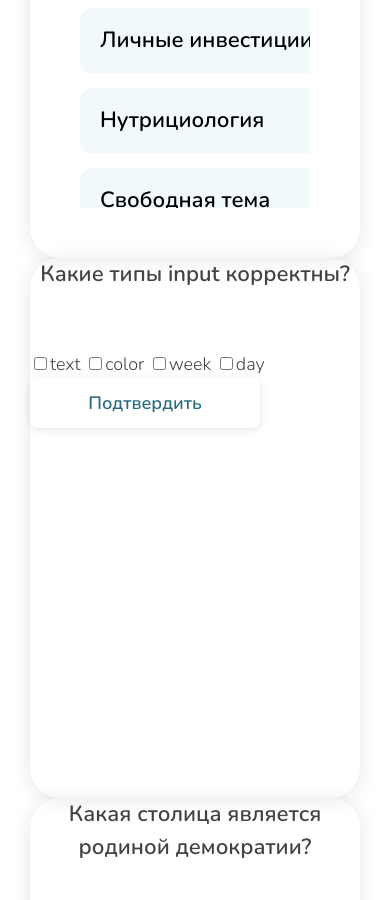
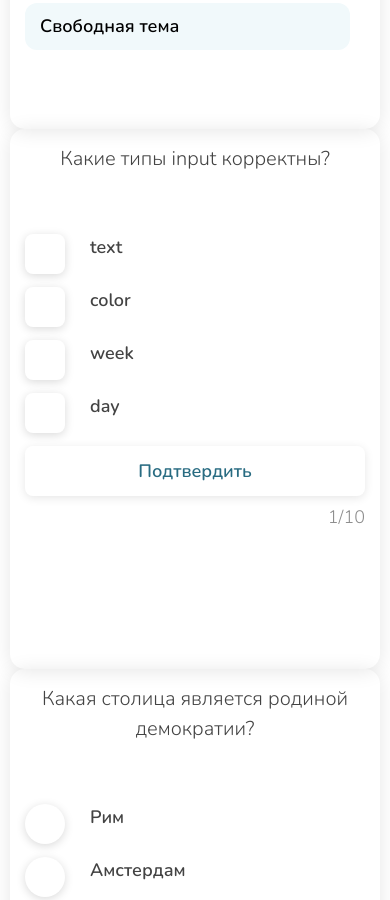
Before and after one commit to nos64/methed_quiz, a plain HTML site: page index.html in a window 390 px wide. Shown: the part 610-1510 px from the top of the page. Drawn offline with Linux system fonts and the light colour scheme.

Commit message:
finish second day

```diff
--- a/style/style.css
+++ b/style/style.css
@@ -3,6 +3,7 @@
   font-family: 'Nunito';
   font-style: normal;
   font-weight: 300;
+  font-display: swap;
   src: local(''),
        url('../fonts/nunito-v20-latin_cyrillic-300.woff2') format('woff2'), /* Chrome 26+, Opera 23+, Firefox 39+ */
        url('../fonts/nunito-v20-latin_cyrillic-300.woff') format('woff'); /* Chrome 6+, Firefox 3.6+, IE 9+, Safari 5.1+ */
@@ -12,6 +13,7 @@
   font-family: 'Nunito';
   font-style: normal;
   font-weight: 600;
+  font-display: swap;
   src: local(''),
        url('../fonts/nunito-v20-latin_cyrillic-600.woff2') format('woff2'), /* Chrome 26+, Opera 23+, Firefox 39+ */
        url('../fonts/nunito-v20-latin_cyrillic-600.woff') format('woff'); /* Chrome 6+, Firefox 3.6+, IE 9+, Safari 5.1+ */
@@ -21,6 +23,7 @@
   font-family: 'Nunito';
   font-style: normal;
   font-weight: 900;
+  font-display: swap;
   src: local(''),
        url('../fonts/nunito-v20-latin_cyrillic-900.woff2') format('woff2'), /* Chrome 26+, Opera 23+, Firefox 39+ */
        url('../fonts/nunito-v20-latin_cyrillic-900.woff') format('woff'); /* Chrome 6+, Firefox 3.6+, IE 9+, Safari 5.1+ */
@@ -90,8 +93,8 @@ button {
 }
 
 .main__subtitle {
-  font-weight: 600;
-  font-size: 22px;
+  font-weight: 300;
+  font-size: 26px;
   text-align: center;
   margin-bottom: 60px;
 }
@@ -111,6 +114,14 @@ button {
   box-shadow: 0px 2px 10px rgba(0, 0, 0, 0.1);
   border: none;
   border-radius: 8px;
+  display: block;
+  margin: 0 auto;
+  transition: all .3s ease;
+}
+
+.main__btn:hover {
+  background-color: #296C82;
+  color: #FFF;
 }
 
 .selection {
@@ -122,6 +133,16 @@ button {
   flex-direction: column;
   overflow-y: auto;
   max-height: 100%;
+  scrollbar-width: thin;
+}
+
+.selection__list::-webkit-scrollbar {
+  width: 6px;
+}
+
+.selection__list::-webkit-scrollbar-thumb {
+  background-color: rgba(140, 140, 140, 0.1);
+  border-radius: 8px;
 }
 
 .selection__item {
@@ -135,7 +156,7 @@ button {
 
 .selection__theme {
   width: 100%;
-  min-width: 520px;
+  max-width: 520px;
   background-color: #F1F9FB;
   border-radius: 12px;
   font-weight: 600;
@@ -144,6 +165,12 @@ button {
   border: none;
   padding: 16px 20px;
   overflow: hidden;
+  transition: all .3s ease;
+}
+
+.selection__theme:hover {
+  background-color: #296C82;
+  color: #FFF;
 }
 
 .selection__theme:not(:last-child) {
@@ -151,7 +178,7 @@ button {
 }
 
 .selection__result {
-  max-width: 63px;
+  width: min-content;
 }
 
 .selection__result-ratio {
@@ -170,3 +197,256 @@ button {
   color: #8C8C8C;
   text-align: center;
 }
+
+.main__box_question {
+  padding: 60px 120px;
+  height: auto;
+  min-height: 540px;
+}
+
+.main__form-question {
+  position: relative;
+}
+
+.main__form-question::after {
+  content: attr(data-count);
+  position: absolute;
+  bottom: 0;
+  right: 0;
+  font-weight: 300;
+  font-size: 18px;
+  color: #8C8C8C;
+}
+
+/*Стилизация чекбокса*/
+.answer {
+  position: relative;
+  display: block;
+  margin-bottom: 26px;
+  font-weight: 600;
+  font-size: 18px;
+  padding-left: 65px;
+}
+
+.answer__checkbox {
+  position: absolute;
+  -webkit-appearance: none;
+  -moz-appearance: none;
+  width: 40px;
+  height: 40px;
+  margin: 0 0 0 -65px;
+}
+
+.answer__checkbox::before {
+  content: '';
+  position: absolute;
+  top: 0;
+  left: 0;
+  display: block;
+  width: 40px;
+  height: 40px;
+  background-color: #FFF;
+  box-shadow: 0px 2px 10px rgba(0, 0, 0, 0.15);
+  border-radius: 8px;
+  transition: .2s ease;
+}
+
+.answer__checkbox::after {
+  content: '';
+  position:absolute;
+  top: 15px;
+  left: 12px;
+  width: 17px;
+  height: 8px;
+  border: 2px solid #434343;
+  border-top: none;
+  border-right: none;
+  transform: rotate(-45deg);
+  opacity: 0;
+  transition: .2s ease;
+}
+
+.answer__checkbox:checked::after {
+  opacity: 1;
+}
+
+.answer__checkbox:focus::before,
+.answer__checkbox:hover::before  {
+  box-shadow: 0px 2px 10px rgba(0, 0, 0, .3);
+}
+
+.answer__radio {
+  position: absolute;
+  -webkit-appearance: none;
+  -moz-appearance: none;
+  width: 40px;
+  height: 40px;
+  margin: 0 0 0 -65px;
+  display: flex;
+  align-items:center;
+  justify-content: center;
+}
+
+.answer__radio::before {
+  content: '';
+  position: absolute;
+  top: 0;
+  left: 0;
+  display: block;
+  width: 40px;
+  height: 40px;
+  background-color: #FFF;
+  box-shadow: 0px 2px 10px rgba(0, 0, 0, 0.15);
+  border-radius: 50%;
+  transition: .2s ease;
+}
+
+.answer__radio::after {
+  content: '';
+  position: relative;
+  z-index: inherit;
+  width: 14px;
+  height: 14px;
+  background-color: #434343;
+  border-radius: 50%;
+  opacity: 0;
+  transition: .2s ease;
+}
+
+.answer__radio:checked::after {
+  opacity: 1;
+}
+
+.answer__radio:focus::before,
+.answer__radio:hover::before  {
+  box-shadow: 0px 2px 10px rgba(0, 0, 0, .3);
+}
+
+
+.main__box_result {
+  padding: 60px;
+  display: flex;
+  flex-direction: column;
+  align-items:center;
+}
+
+.result__box {
+  display: flex;
+  flex-direction: column;
+  align-items:center;
+  margin-bottom: auto;
+}
+
+.result__ratio {
+  width: 127px;
+  height: 127px;
+  display: flex;
+  flex-direction: column;
+  align-items:center;
+  justify-content: center;
+  background-color:#8C8C8C;
+  border-radius:50%;
+  color: #FFF;
+  font-weight: 600;
+  font-size: 32px;
+  margin-bottom: 20px;
+}
+
+.result__ratio_1 {
+  background-color:#49F050;
+}
+
+.result__ratio_2 {
+  background-color:#EFCF24;
+}
+
+.result__ratio_3 {
+  background-color:#DC1C1C;
+}
+
+.result__text {
+  font-weight: 600;
+  font-size: 18px;
+}
+
+@media (max-width: 1024px) {
+  .selection__list {
+    padding-right: 30px;
+  }
+
+  .selection__theme {
+    font-size: 20px;
+  }
+}
+
+@media (max-width: 768px) {
+  .header__container {
+    padding: 0 20px;
+  }
+
+  .main {
+    padding: 40px 20px;
+  }
+
+  .main__title {
+    font-size: 34px;
+  }
+
+  .main__box {
+    padding: 40px;
+  }
+
+  .selection__list {
+    padding-right: 15px;
+  }
+
+  .selection__theme {
+    font-size: 18px;
+    padding: 10px 15px;
+  }
+
+  .selection__item {
+    margin-bottom: 10px;
+  }
+
+  .selection__result {
+    display: flex;
+    align-items:center;
+  }
+
+  .selection__result-text {
+    display: none;
+  }
+
+  .selection__theme:not(:last-child) {
+    margin-right: 15px;
+  }
+}
+
+@media (max-width: 560px) {
+  .main__btn:not(.result__return) {
+    margin-left: 0;
+    min-width: 100%;
+  }
+
+  .main__form-question::after {
+    bottom: -35px;
+  }
+
+  .main__subtitle {
+    font-size: 20px;
+  }
+
+  .main {
+    padding: 30px 10px;
+  }
+
+  .main__box {
+    padding: 15px;
+    border-radius: 15px;
+  }
+
+  .selection__result {
+    font-size: 15px;
+  }
+}
```
